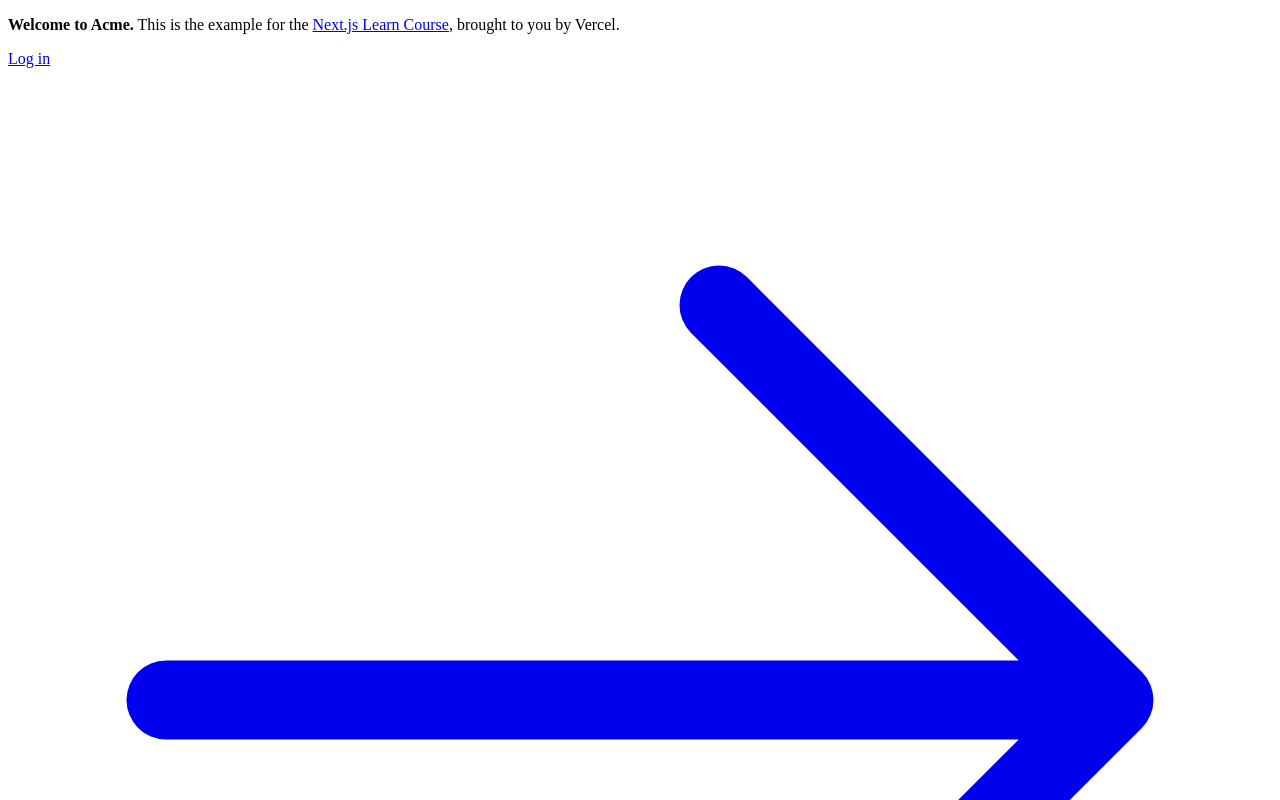
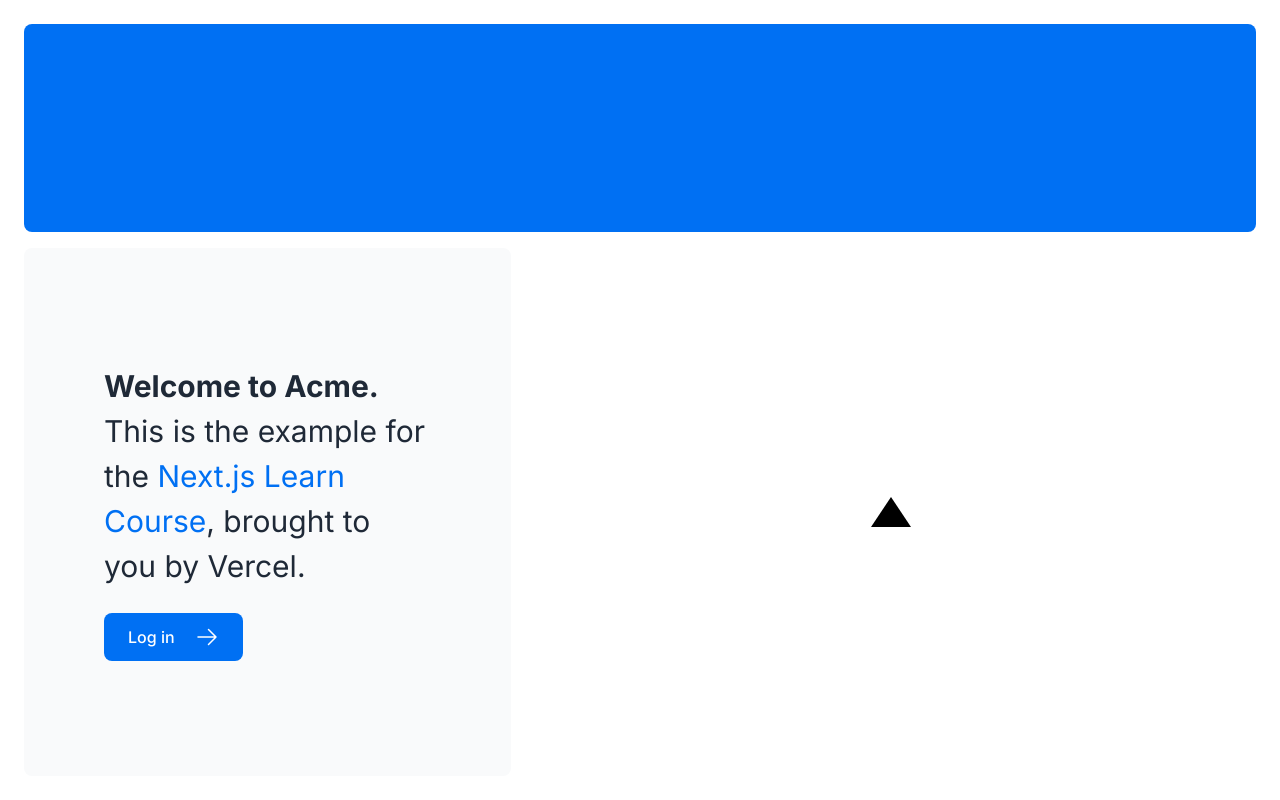
Before and after one commit to burakkizilay46/next-starter, a Next.js app: page / in a window 1280 px wide. Shown: the top 800 px of the page. Built offline with nearby package versions, Linux system fonts and the light colour scheme.

Commit message:
project initalized

```diff
--- a/app/layout.tsx
+++ b/app/layout.tsx
@@ -1,3 +1,5 @@
+import '@/app/ui/global.css';
+import { inter } from '@/app/ui/fonts';
 export default function RootLayout({
   children,
 }: {
@@ -5,7 +7,7 @@
 }) {
   return (
     <html lang="en">
-      <body>{children}</body>
+      <body className={`${inter.className} antialiased`}>{children}</body>
     </html>
   );
 }
--- a/app/page.tsx
+++ b/app/page.tsx
@@ -1,6 +1,7 @@
 import AcmeLogo from '@/app/ui/acme-logo';
 import { ArrowRightIcon } from '@heroicons/react/24/outline';
 import Link from 'next/link';
+import styles from '@/app/ui/home.module.css';
 
 export default function Page() {
   return (
@@ -25,7 +26,7 @@
           </Link>
         </div>
         <div className="flex items-center justify-center p-6 md:w-3/5 md:px-28 md:py-12">
-          {/* Add Hero Images Here */}
+          <div className={styles.shape} />
         </div>
       </div>
     </main>
--- /dev/null
+++ b/app/ui/fonts.ts
@@ -0,0 +1,3 @@
+import { Inter } from 'next/font/google';
+
+export const inter = Inter({ subsets: ['latin'] });
--- /dev/null
+++ b/app/ui/home.module.css
@@ -0,0 +1,7 @@
+.shape {
+  height: 0;
+  width: 0;
+  border-bottom: 30px solid black;
+  border-left: 20px solid transparent;
+  border-right: 20px solid transparent;
+}
```
